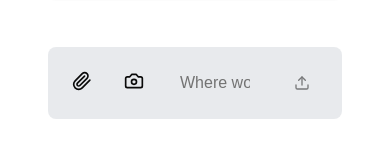
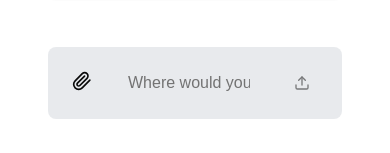
Before and after one commit to wiledw/meta_llama, a Next.js app: page / in a window 390 px wide. Shown: the part 734-887 px from the top of the page. Built offline with nearby package versions, Linux system fonts and the light colour scheme; no server answers.

Commit message:
remove camera button

```diff
--- a/app/page.tsx
+++ b/app/page.tsx
@@ -134,14 +134,6 @@ export default function Home() {
                 <Paperclip className="h-5 w-5" />
               </label>
 
-              <label
-                htmlFor="camera-upload"
-                className="cursor-pointer p-2 hover:bg-gray-400 rounded-md md:hidden"
-                title="Take Photo"
-              >
-                <Camera className="h-5 w-5" />
-              </label>
-
               <Input
                 placeholder="Where would you like to go?"
                 className="flex-1 bg-transparent border-0 focus-visible:ring-0 focus-visible:ring-offset-0"
```
